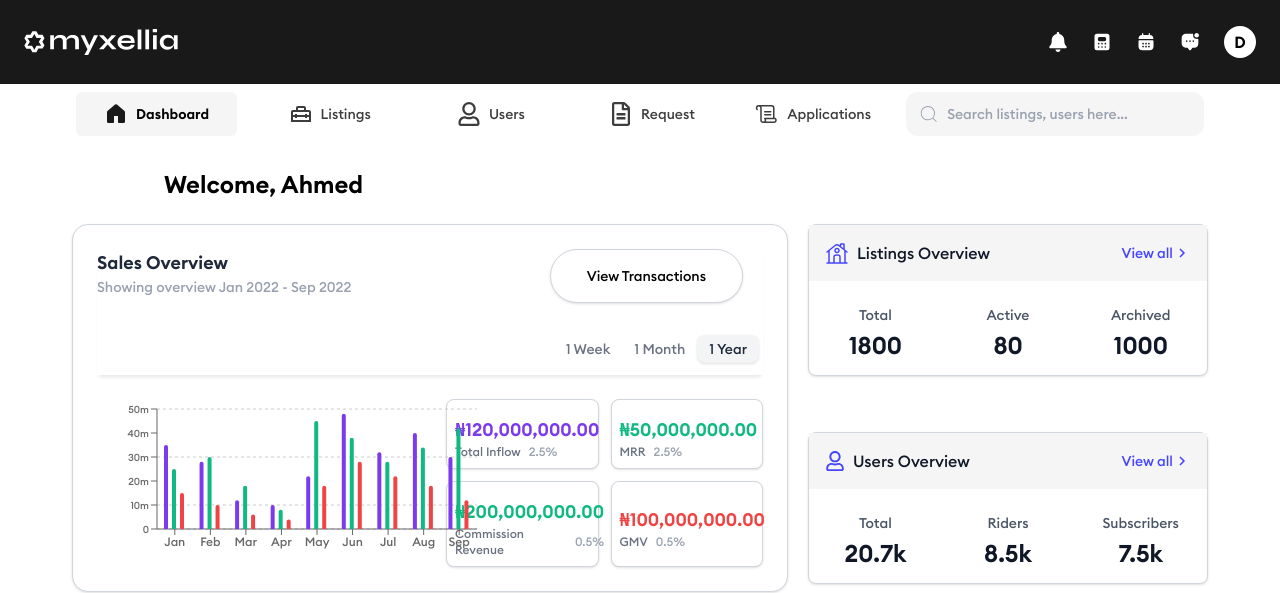
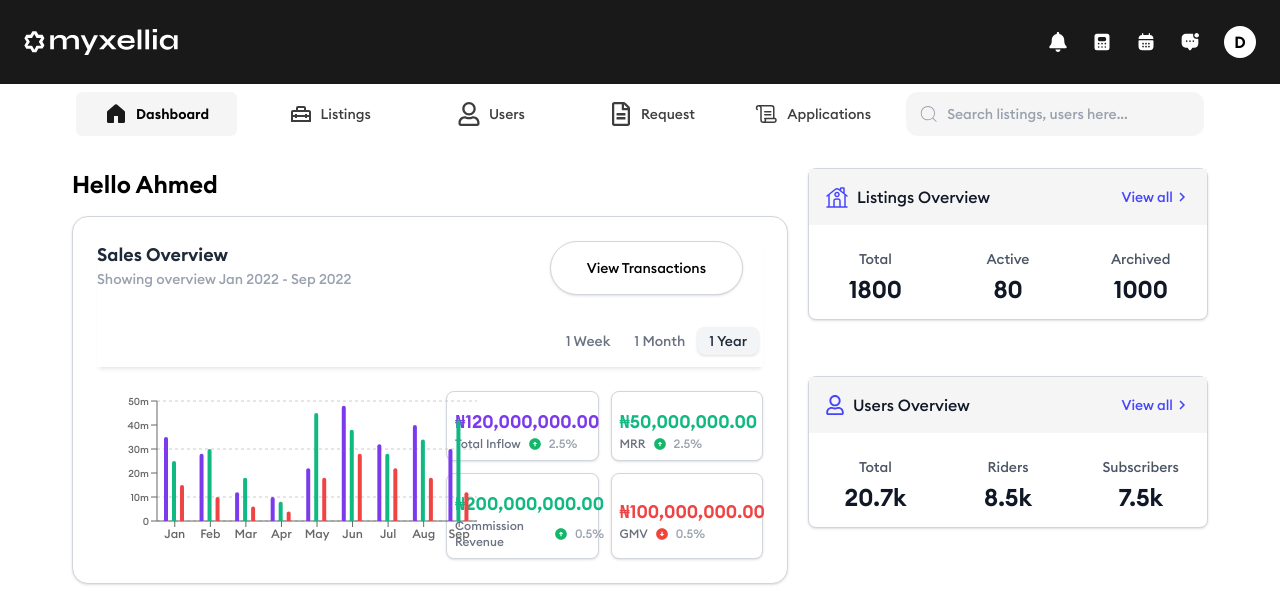
Before and after one commit to Arinze-Obieze/myxellia, a Next.js app: page / in a window 1280 px wide. Shown: the top 593 px of the page. Built offline with nearby package versions, Linux system fonts and the light colour scheme.

Commit message:
fixed the greeting layout issue in pages

```diff
--- a/app/page.js
+++ b/app/page.js
@@ -3,19 +3,20 @@ import UsersOverview from "@/components/UsersOverview";
 import ListingOverview from "@/components/ListingOverview";
 import ListingCarousel from '@/components/ListingCarousel'
 import SalesOverview from "@/components/SalesOverview"
+
 export default function Home() {
   return (
     <div className="w-full mx-auto md:px-18 py-6">
 
-         <div className=" md:ml-23">
-        <h1 className="font-semibold mb-6 text-2xl">Welcome, Ahmed</h1>
-      </div>
       <div className="w-full flex flex-col md:flex-row md:justify-center space-x-5 mb-8">
 
-
         <div className="">
+          <div className="mb-4">
+            <h1 className="font-semibold text-2xl">Hello Ahmed</h1>
+          </div>
           <SalesOverview/>
         </div>
+
         <div className="space-y-14">
           <ListingOverview/>
           <UsersOverview/>
@@ -26,8 +27,6 @@ export default function Home() {
         <ListingCarousel/>
       </div>
 
-
-
     </div>
   );
 }
--- a/components/Header.jsx
+++ b/components/Header.jsx
@@ -18,7 +18,7 @@ export default function Header() {
 
   return (
     <>
-       <header className="w-full bg-secondary text-white flex items-center justify-between px-6 py-3 h-21">
+       <header className="relative w-full bg-secondary text-white flex items-center justify-between px-6 py-3 h-21">
       {/* Logo Section */}
       <div className="flex items-center space-x-2">
         <img
@@ -70,6 +70,7 @@ export default function Header() {
 
        {/* Calendar Modal */}
        {openCalendarModal && (
+
         <CalendarModal onClose={() => setOpenCalendarModal(false)} />
       )}
     </>
--- a/components/SalesOverview.jsx
+++ b/components/SalesOverview.jsx
@@ -5,7 +5,7 @@ import SalesChart from "./charts/SalesChart";
 import MetricCard from "./ui/MetricCard";
 import RangeSelector from "./ui/RangeSelector";
 
-// Sample data
+// Sample chart data
 const data = [
   { month: "Jan", purple: 35, green: 25, red: 15 },
   { month: "Feb", purple: 28, green: 30, red: 10 },
@@ -22,6 +22,38 @@ export default function SalesOverview() {
   const [range, setRange] = useState("1 Year");
 
   const formatNaira = (n) => `₦${n.toLocaleString()}.00`;
+
+  // Metrics data
+  const metrics = [
+    {
+      title: "Total Inflow",
+      amount: formatNaira(120000000),
+      color: "#7C3AED",
+      img: "/icons/arrow-up.svg",
+      delta: 2.5,
+    },
+    {
+      title: "MRR",
+      amount: formatNaira(50000000),
+      color: "#10B981",
+      img: "/icons/arrow-up.svg",
+      delta: 2.5,
+    },
+    {
+      title: "Commission Revenue",
+      amount: formatNaira(200000000),
+      color: "#10B981",
+      img: "/icons/arrow-up.svg",
+      delta: 0.5,
+    },
+    {
+      title: "GMV",
+      amount: formatNaira(100000000),
+      color: "#EF4444",
+      img: "/icons/arrow-down.svg",
+      delta: 0.5,
+    },
+  ];
 
   return (
     <div className="w-full">
@@ -51,30 +83,9 @@ export default function SalesOverview() {
           <SalesChart data={data} />
 
           <div className="grid grid-cols-1 md:grid-cols-2 gap-3">
-            <MetricCard
-              title="Total Inflow"
-              amount={formatNaira(120000000)}
-              color="#7C3AED"
-              delta={2.5}
-            />
-            <MetricCard
-              title="MRR"
-              amount={formatNaira(50000000)}
-              color="#10B981"
-              delta={2.5}
-            />
-            <MetricCard
-              title="Commission Revenue"
-              amount={formatNaira(200000000)}
-              color="#10B981"
-              delta={0.5}
-            />
-            <MetricCard
-              title="GMV"
-              amount={formatNaira(100000000)}
-              color="#EF4444"
-              delta={0.5}
-            />
+            {metrics.map((metric, idx) => (
+              <MetricCard key={idx} {...metric} />
+            ))}
           </div>
         </div>
       </div>
--- a/components/ui/MetricCard.jsx
+++ b/components/ui/MetricCard.jsx
@@ -1,6 +1,6 @@
 "use client";
 
-export default function MetricCard({ title, amount, color, delta }) {
+export default function MetricCard({ title, amount, color, img, delta }) {
   return (
     <div className="flex items-center justify-between bg-white shadow-box rounded-lg p-2">
       <div>
@@ -9,6 +9,7 @@ export default function MetricCard({ title, amount, color, delta }) {
         </div>
         <div className="flex space-x-2 items-center">
           <div className="text-xs font-medium text-gray-500">{title}</div>
+          <img src={img} alt={'growth-icon'}/>
           <div className="text-xs text-gray-400">{delta}%</div>
         </div>
       </div>
```
Also changed, not shown: public/icons/arrow-down.svg (added), public/icons/arrow-up.svg (added).
